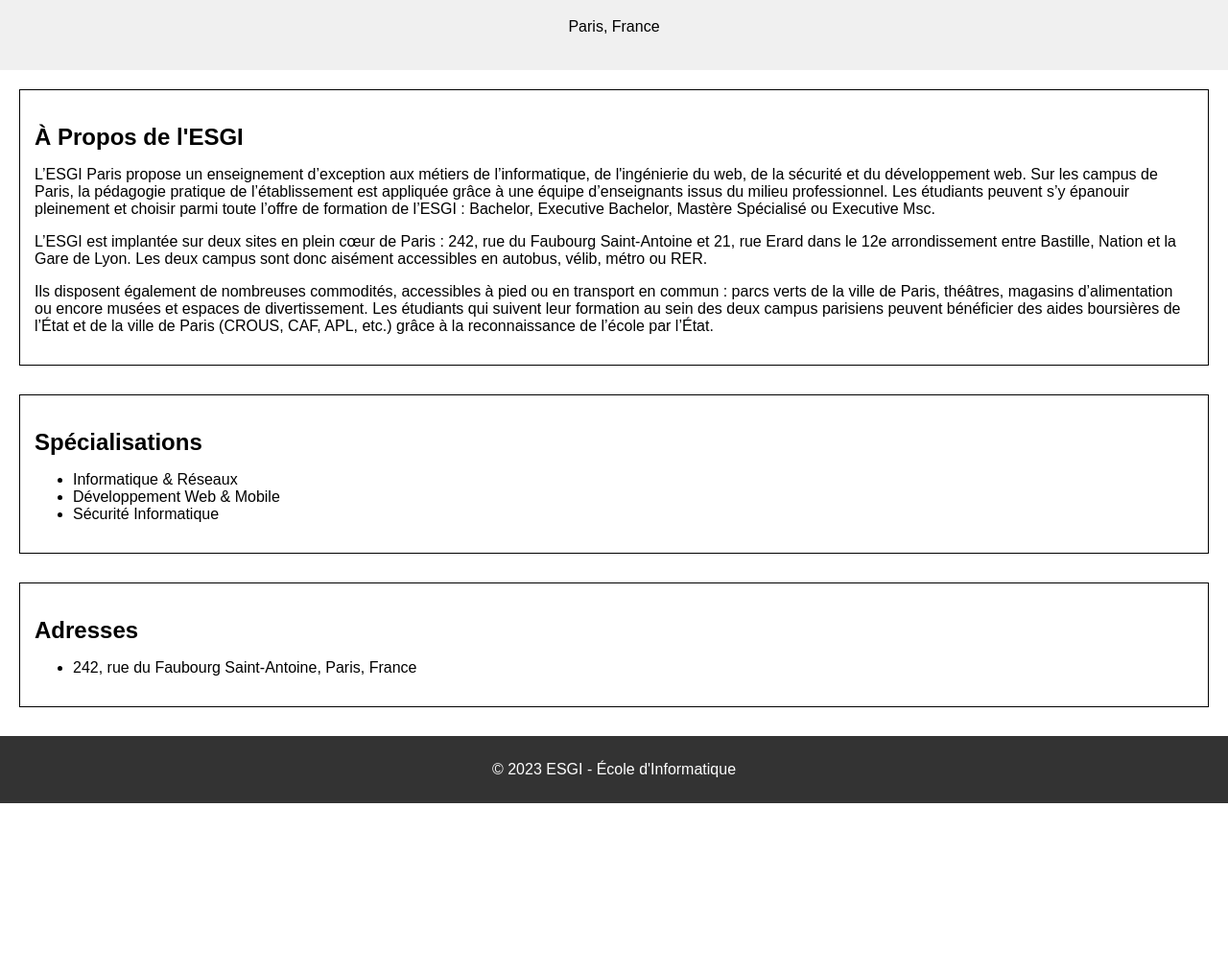
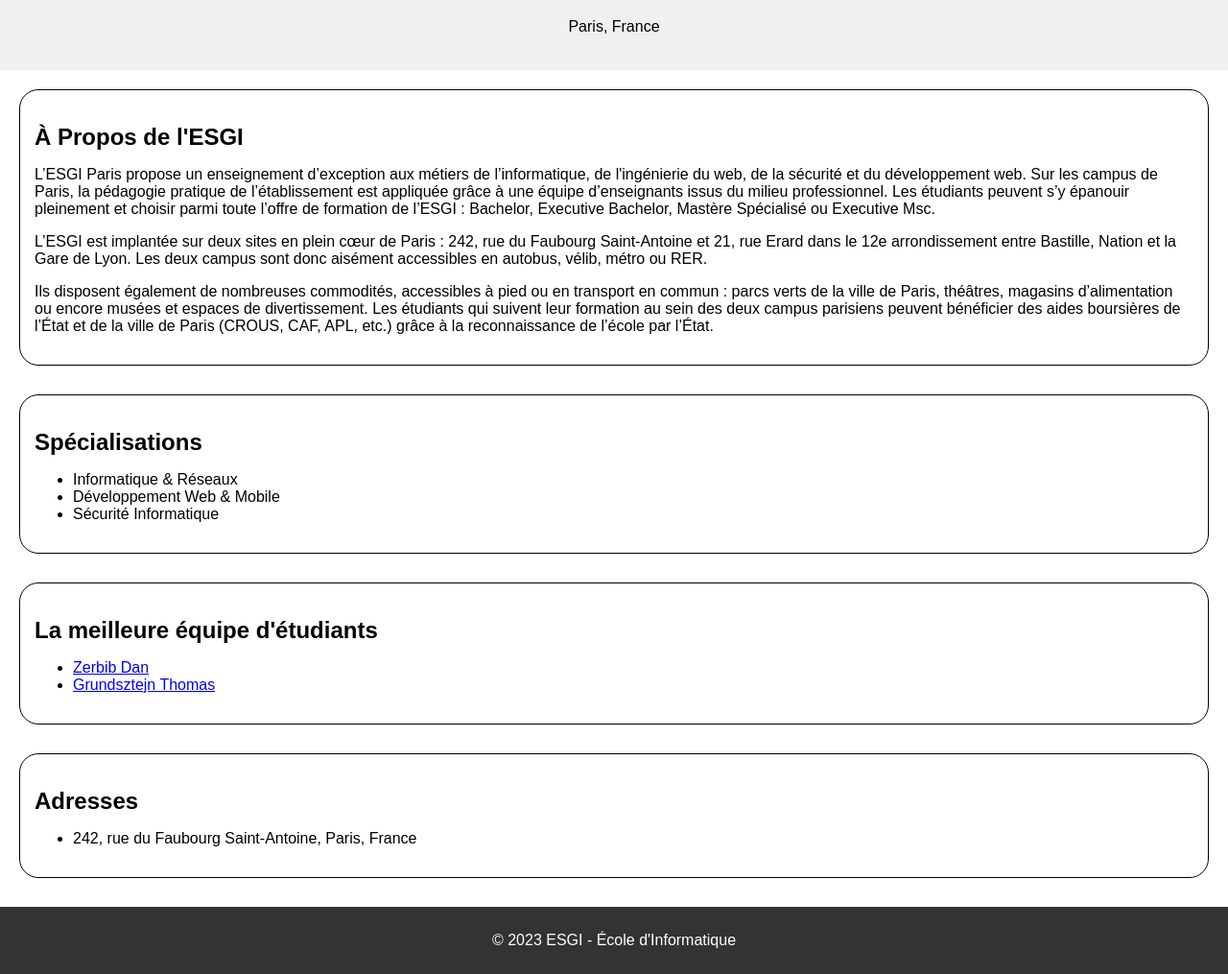
Before and after one commit to etctra/ESGIPartielGIT, a plain HTML site: page index.html in a window 1280 px wide. Shown: the part 81-1096 px from the top of the page at 96% size. Before the commit the page ends 918 px from the top, so only its background shows below. Drawn offline with Linux system fonts and the light colour scheme.

Commit message:
Added 'Best Student Team' section and updated CSS for rounded borders
Detailed changes:
- Implemented a new section 'La meilleure équipe d'étudiants' in the HTML file, with LinkedIn/GitHub links for each team member.
- Updated the CSS to add a 20px border-radius to all sections, enhancing the visual appeal of the site.

```diff
--- a/index.html
+++ b/index.html
@@ -31,6 +31,14 @@
       </ul>
     </section>
 
+    <section id="team">
+      <h2>La meilleure équipe d'étudiants</h2>
+      <ul>
+        <li><a href="https://www.linkedin.com/in/dan-zerbib-526984224/" target="_blank">Zerbib Dan</a></li>
+        <li><a href="https://github.com/Thomas-941" target="_blank">Grundsztejn Thomas</a></li>
+      </ul>
+    </section>
+
     <section id="address">
       <h2>Adresses</h2>
       <ul>
--- a/style.css
+++ b/style.css
@@ -18,6 +18,7 @@
   margin-bottom: 30px;
   padding: 15px;
   border: 1px solid black;
+  border-radius: 20px;
 }
 
 h2 {
```
